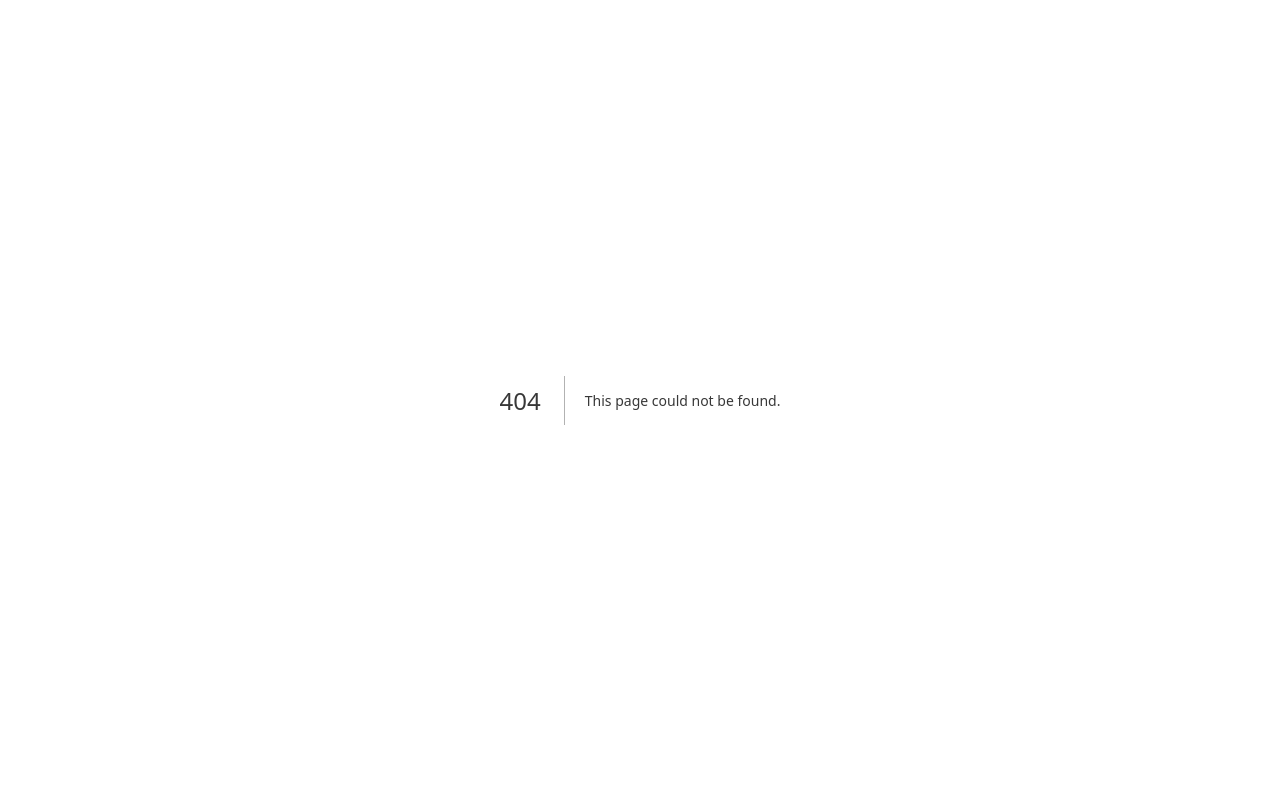
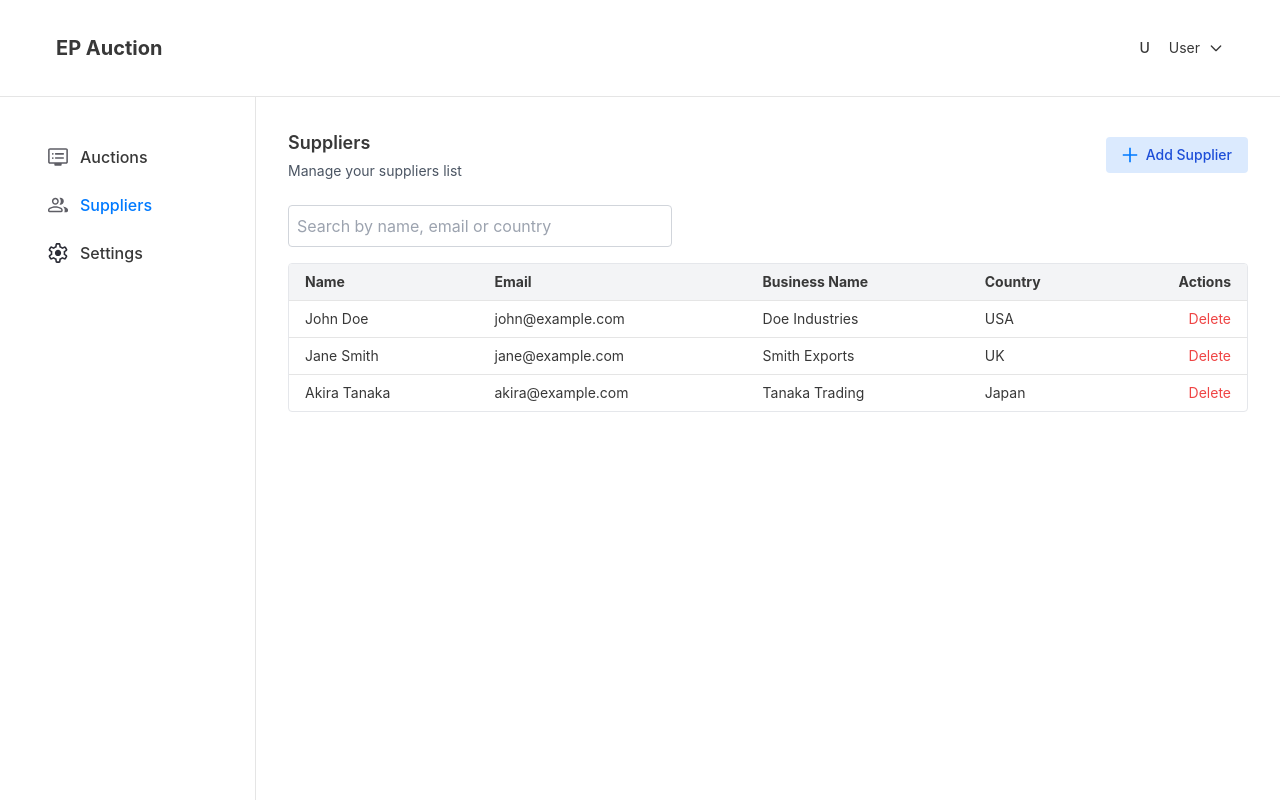
Before and after one commit to myselfabhi/ep-eauction-frontend, a Next.js app: page /ep-member/suppliers in a window 1280 px wide. Before the commit this address had no page. Built offline with nearby package versions, Linux system fonts and the light colour scheme.

Commit message:
feat: implement SuppliersPage with add and delete supplier functionality

```diff
--- /dev/null
+++ b/src/app/ep-member/suppliers/page.tsx
@@ -0,0 +1,196 @@
+'use client';
+
+import { useState, useEffect } from 'react';
+import Image from 'next/image';
+import DashboardLayout from '@/components/shared/DashboardLayout';
+
+type Supplier = {
+  _id: string;
+  name: string;
+  email: string;
+  businessName: string;
+  country: string;
+};
+
+export default function SuppliersPage() {
+  const [suppliers, setSuppliers] = useState<Supplier[]>([]);
+  const [searchQuery, setSearchQuery] = useState('');
+  const [showAddModal, setShowAddModal] = useState(false);
+  const [newSupplier, setNewSupplier] = useState<Partial<Supplier>>({
+    name: '',
+    email: '',
+    businessName: '',
+    country: '',
+  });
+
+  // Load dummy data on mount
+  useEffect(() => {
+    setSuppliers([
+      {
+        _id: '1',
+        name: 'John Doe',
+        email: 'john@example.com',
+        businessName: 'Doe Industries',
+        country: 'USA',
+      },
+      {
+        _id: '2',
+        name: 'Jane Smith',
+        email: 'jane@example.com',
+        businessName: 'Smith Exports',
+        country: 'UK',
+      },
+      {
+        _id: '3',
+        name: 'Akira Tanaka',
+        email: 'akira@example.com',
+        businessName: 'Tanaka Trading',
+        country: 'Japan',
+      },
+    ]);
+  }, []);
+
+  const handleAddSupplier = () => {
+    if (!newSupplier.name || !newSupplier.email || !newSupplier.businessName || !newSupplier.country) {
+      alert('Please fill all fields');
+      return;
+    }
+
+    const newEntry: Supplier = {
+      _id: (suppliers.length + 1).toString(),
+      name: newSupplier.name!,
+      email: newSupplier.email!,
+      businessName: newSupplier.businessName!,
+      country: newSupplier.country!,
+    };
+
+    setSuppliers([...suppliers, newEntry]);
+    setNewSupplier({ name: '', email: '', businessName: '', country: '' });
+    setShowAddModal(false);
+  };
+
+  const handleDeleteSupplier = (id: string) => {
+    if (confirm('Are you sure you want to delete this supplier?')) {
+      setSuppliers(suppliers.filter((s) => s._id !== id));
+    }
+  };
+
+  return (
+    <DashboardLayout>
+      <div className="flex justify-between items-center mb-6">
+        <div>
+          <h1 className="text-lg font-semibold mb-1">Suppliers</h1>
+          <p className="text-sm text-gray-600">Manage your suppliers list</p>
+        </div>
+        <button
+          onClick={() => setShowAddModal(true)}
+          className="flex items-center gap-2 bg-blue-100 text-blue-700 text-sm font-medium px-4 py-2 rounded"
+        >
+          <Image src="/icons/add.svg" width={16} height={16} alt="Add" />
+          Add Supplier
+        </button>
+      </div>
+
+      <div className="mb-4">
+        <input
+          type="text"
+          placeholder="Search by name, email or country"
+          value={searchQuery}
+          onChange={(e) => setSearchQuery(e.target.value)}
+          className="border border-gray-300 p-2 rounded w-full max-w-sm"
+        />
+      </div>
+
+      <div className="border border-gray-200 rounded overflow-x-auto">
+        <table className="w-full text-sm">
+          <thead className="bg-gray-100 text-left">
+            <tr>
+              <th className="px-4 py-2">Name</th>
+              <th className="px-4 py-2">Email</th>
+              <th className="px-4 py-2">Business Name</th>
+              <th className="px-4 py-2">Country</th>
+              <th className="px-4 py-2 text-right">Actions</th>
+            </tr>
+          </thead>
+          <tbody>
+            {suppliers
+              .filter(
+                (s) =>
+                  s.name.toLowerCase().includes(searchQuery.toLowerCase()) ||
+                  s.email.toLowerCase().includes(searchQuery.toLowerCase()) ||
+                  s.country.toLowerCase().includes(searchQuery.toLowerCase())
+              )
+              .map((s) => (
+                <tr key={s._id} className="border-t">
+                  <td className="px-4 py-2">{s.name}</td>
+                  <td className="px-4 py-2">{s.email}</td>
+                  <td className="px-4 py-2">{s.businessName}</td>
+                  <td className="px-4 py-2">{s.country}</td>
+                  <td className="px-4 py-2 text-right">
+                    <button
+                      onClick={() => handleDeleteSupplier(s._id)}
+                      className="text-red-500 hover:underline text-sm"
+                    >
+                      Delete
+                    </button>
+                  </td>
+                </tr>
+              ))}
+          </tbody>
+        </table>
+      </div>
+
+      {showAddModal && (
+        <div className="fixed inset-0 bg-black/30 flex items-center justify-center z-50">
+          <div className="bg-white rounded-lg p-6 w-full max-w-sm">
+            <h2 className="text-lg font-semibold mb-4">Add Supplier</h2>
+            <div className="space-y-3">
+              <input
+                type="text"
+                placeholder="Name"
+                value={newSupplier.name}
+                onChange={(e) => setNewSupplier({ ...newSupplier, name: e.target.value })}
+                className="border border-gray-300 rounded w-full p-2"
+              />
+              <input
+                type="email"
+                placeholder="Email"
+                value={newSupplier.email}
+                onChange={(e) => setNewSupplier({ ...newSupplier, email: e.target.value })}
+                className="border border-gray-300 rounded w-full p-2"
+              />
+              <input
+                type="text"
+                placeholder="Business Name"
+                value={newSupplier.businessName}
+                onChange={(e) => setNewSupplier({ ...newSupplier, businessName: e.target.value })}
+                className="border border-gray-300 rounded w-full p-2"
+              />
+              <input
+                type="text"
+                placeholder="Country"
+                value={newSupplier.country}
+                onChange={(e) => setNewSupplier({ ...newSupplier, country: e.target.value })}
+                className="border border-gray-300 rounded w-full p-2"
+              />
+            </div>
+            <div className="flex justify-end gap-2 mt-4">
+              <button
+                onClick={() => setShowAddModal(false)}
+                className="px-4 py-2 rounded bg-gray-100 hover:bg-gray-200"
+              >
+                Cancel
+              </button>
+              <button
+                onClick={handleAddSupplier}
+                className="px-4 py-2 rounded bg-blue-600 text-white hover:bg-blue-700"
+              >
+                Add
+              </button>
+            </div>
+          </div>
+        </div>
+      )}
+    </DashboardLayout>
+  );
+}
```
